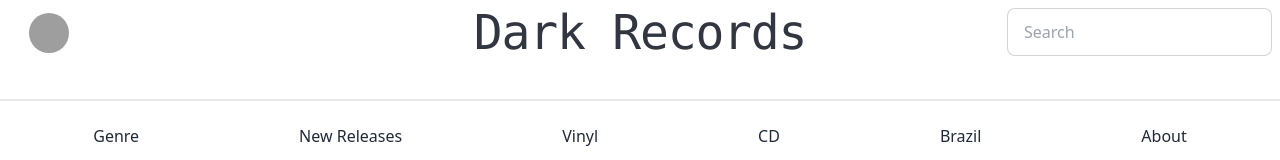
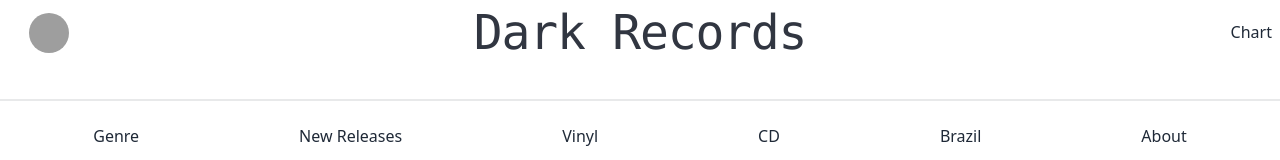
Before and after one commit to chicodevbr/records-store-app, a React (Vite) app: page / in a window 1280 px wide. Shown: the top 160 px of the page. Built offline with nearby package versions, Linux system fonts and the light colour scheme; no server answers; grey boxes are pictures that could not be loaded.

Commit message:
refactor: :recycle: creating search component

```diff
--- a/src/Components/Navbar/NavbarMain.tsx
+++ b/src/Components/Navbar/NavbarMain.tsx
@@ -17,15 +17,7 @@ const NavbarMain = () => {
           Dark Records
         </a>
       </div>
-      <div className="navbar-end">
-        <div className="form-control">
-          <input
-            type="text"
-            placeholder="Search"
-            className="input input-bordered"
-          />
-        </div>
-      </div>
+      <div className="navbar-end">Chart</div>
     </div>
   );
 };
--- a/src/Components/Navbar/NavbarMenu.tsx
+++ b/src/Components/Navbar/NavbarMenu.tsx
@@ -1,5 +1,6 @@
 import React from 'react';
 import Genre from './Genre';
+import Search from '../../UI/Search';
 
 const NavbarMenu = () => {
   return (
--- a/src/Components/Navbar/index.tsx
+++ b/src/Components/Navbar/index.tsx
@@ -1,4 +1,5 @@
 import Divider from '../../UI/Divider';
+import Search from '../../UI/Search';
 import NavbarMain from './NavbarMain';
 import NavbarMenu from './NavbarMenu';
 
--- /dev/null
+++ b/src/UI/Search.tsx
@@ -0,0 +1,13 @@
+const Search = () => {
+  return (
+    <div className="form-control">
+      <input
+        type="text"
+        placeholder="Search"
+        className="input input-bordered"
+      />
+    </div>
+  );
+};
+
+export default Search;
```
